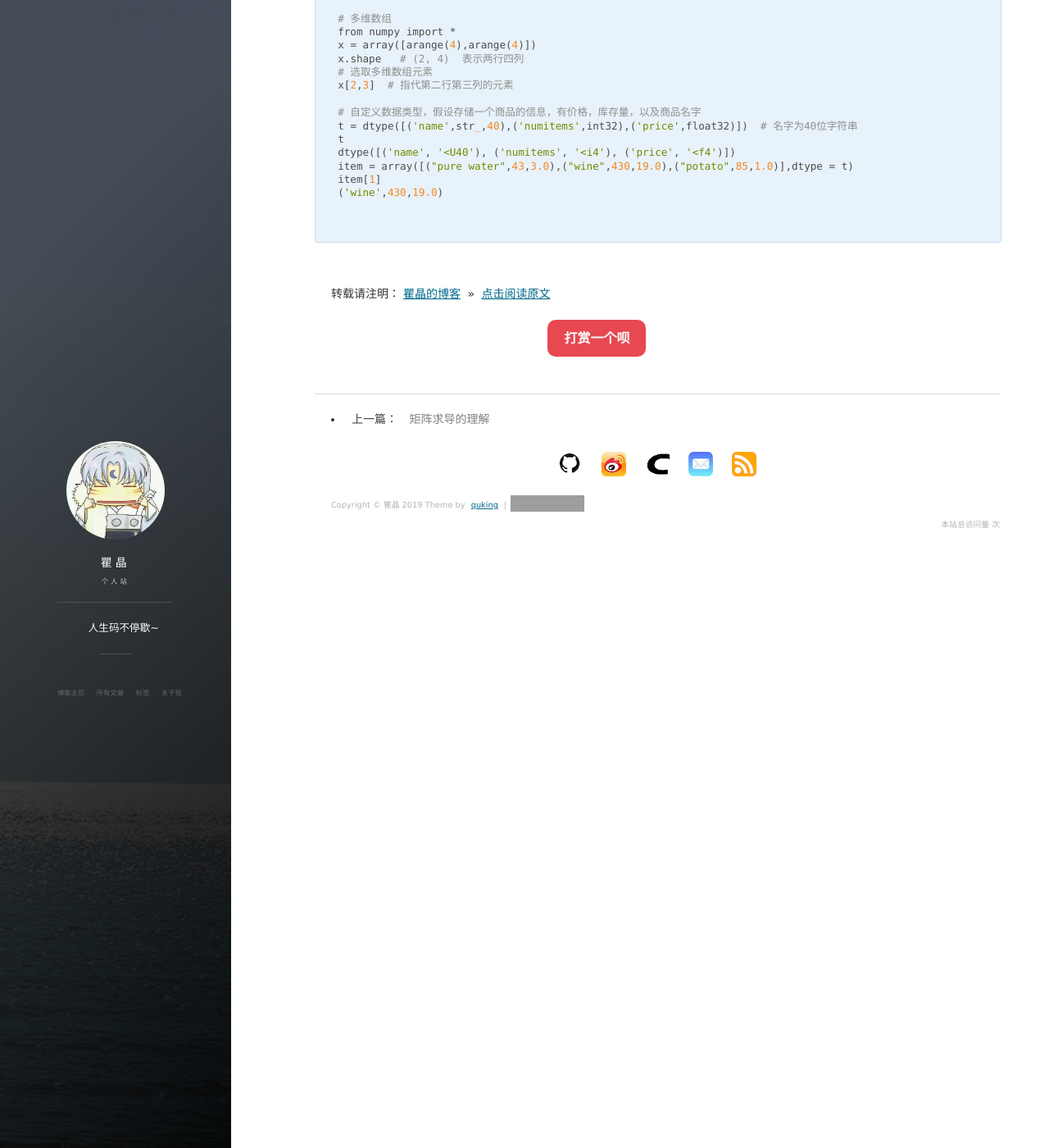
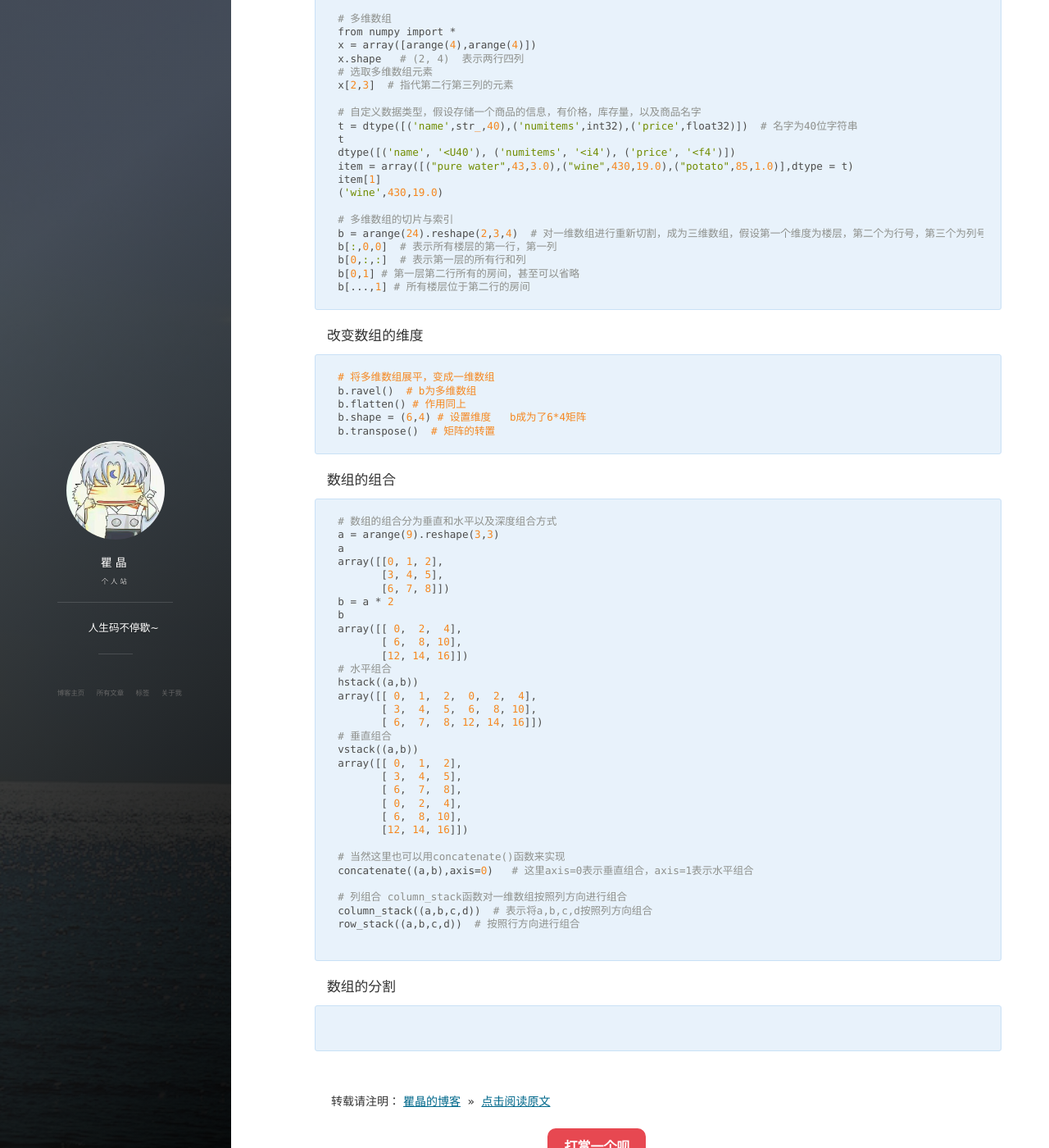
Before and after one commit to quking/quking.github.io, a Jekyll site: the page built from _posts/2019-08-17-numpy的简单教程.md, in a window 1280 px wide and 1400 px high, scrolled down 807 px. Shown: the whole window at 82% size. Built offline with Jekyll 4.4.1, drawn with Linux system fonts in a browser that asks for light colours; nearby versions of some CDN libraries; comment, search, counter and statistics services are not loaded; some of the changed text lies outside the part shown; grey boxes are pictures that could not be loaded.

Commit message:
Update 2019-08-17-numpy的简单教程.md

````diff
--- a/_posts/2019-08-17-numpy的简单教程.md
+++ b/_posts/2019-08-17-numpy的简单教程.md
@@ -57,9 +57,67 @@ item = array([("pure water",43,3.0),("wine",430,19.0),("potato",85,1.0)],dtype =
 item[1]
 ('wine',430,19.0)
 
+# 多维数组的切片与索引
+b = arange(24).reshape(2,3,4)  # 对一维数组进行重新切割，成为三维数组，假设第一个维度为楼层，第二个为行号，第三个为列号
+b[:,0,0]  # 表示所有楼层的第一行，第一列
+b[0,:,:]  # 表示第一层的所有行和列
+b[0,1] # 第一层第二行所有的房间，甚至可以省略
+b[...,1] # 所有楼层位于第二行的房间
+```
+
+#### 改变数组的维度
+
+```python
+# 将多维数组展平，变成一维数组
+b.ravel()  # b为多维数组
+b.flatten() # 作用同上
+b.shape = (6,4) # 设置维度   b成为了6*4矩阵
+b.transpose()  # 矩阵的转置
+```
+
+#### 数组的组合
+
+```python
+# 数组的组合分为垂直和水平以及深度组合方式
+a = arange(9).reshape(3,3)
+a
+array([[0, 1, 2],
+       [3, 4, 5],
+       [6, 7, 8]])
+b = a * 2
+b
+array([[ 0,  2,  4],
+       [ 6,  8, 10],
+       [12, 14, 16]])
+# 水平组合
+hstack((a,b))
+array([[ 0,  1,  2,  0,  2,  4],
+       [ 3,  4,  5,  6,  8, 10],
+       [ 6,  7,  8, 12, 14, 16]])
+# 垂直组合
+vstack((a,b))
+array([[ 0,  1,  2],
+       [ 3,  4,  5],
+       [ 6,  7,  8],
+       [ 0,  2,  4],
+       [ 6,  8, 10],
+       [12, 14, 16]])
+
+# 当然这里也可以用concatenate()函数来实现
+concatenate((a,b),axis=0)   # 这里axis=0表示垂直组合，axis=1表示水平组合
+
+# 列组合 column_stack函数对一维数组按照列方向进行组合
+column_stack((a,b,c,d))  # 表示将a,b,c,d按照列方向组合
+row_stack((a,b,c,d))  # 按照行方向进行组合
+
+```
+
+#### 数组的分割
+
+```python
 
 ```
 
 <br>
 
-转载请注明：[瞿晶的博客](http://fantongxue.xyz) » [点击阅读原文]([http://www.fantongxue.xyz/2019/08/Git%E6%80%8E%E4%B9%88%E7%8E%A9/](http://www.fantongxue.xyz/2019/08/Git怎么玩/))
+转载请注明：[瞿晶的博客](http://fantongxue.xyz) » [点击阅读原文]([http://www.fantongxue.xyz/2019/08/numpy%E7%9A%84%E7%AE%80%E5%8D%95%E6%95%99%E7%A8%8B/](http://www.fantongxue.xyz/2019/08/numpy的简单教程/))
````
Also changed, not shown: other parts of _posts/2019-08-17-numpy的简单教程.md (+2 -2 lines).
